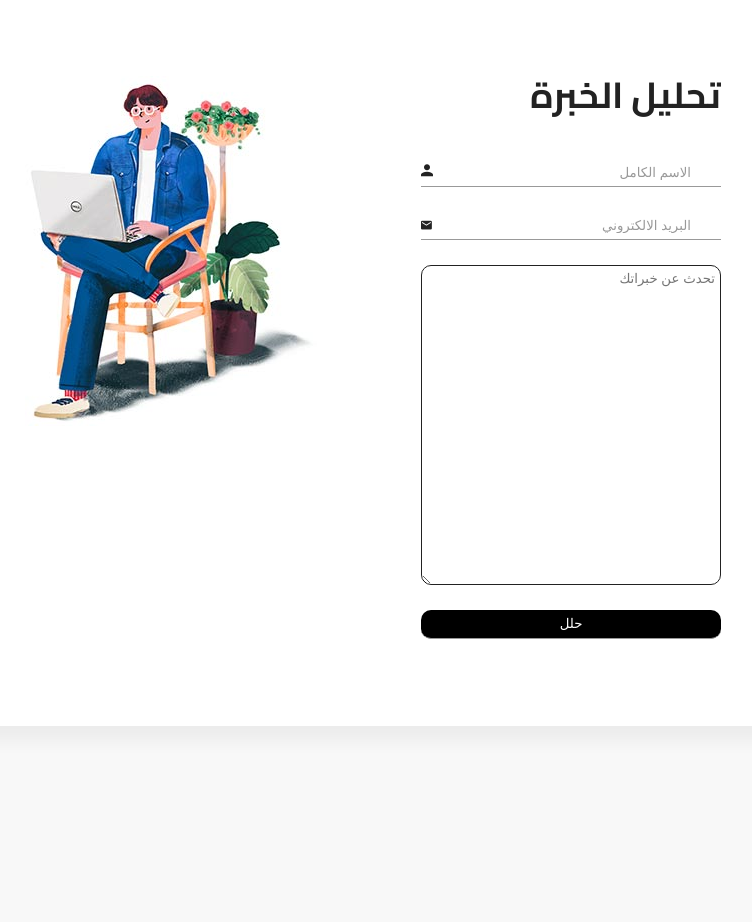
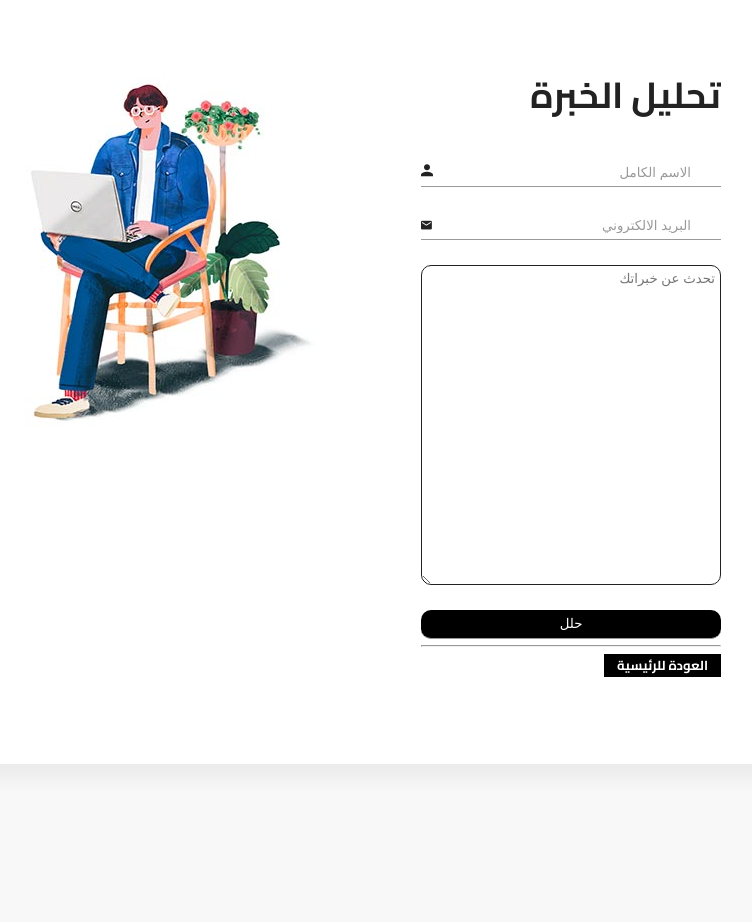
Before and after one commit to MajidHws/bc1-hr, a Flask app: page /exp in a window 1280 px wide. Shown: the part 159-1081 px from the top of the page, without its empty margins (279-1031 px from the left). Before the commit the page ends 798 px from the top, so only its background shows below. Run offline with Flask 2, Linux system fonts and the light colour scheme; some web fonts are replaced.

Commit message:
first commit

```diff
--- a/templates/all.html
+++ b/templates/all.html
@@ -90,8 +90,6 @@
                             </form>
                             <hr>
                             <div class="form-group">
-                                <!-- <input type="submit" class="sub-btn" value="العودة للرئيسية"> -->
-
                                 <a href="/" class="goHome">العودة للرئيسية</a>
                             </div>
 
--- a/templates/exp.html
+++ b/templates/exp.html
@@ -49,8 +49,8 @@
     <div class="container">
         <div class="signin-content">
             <div class="signin-image">
-                        <figure><img src="{{url_for('static', filename='images/signin-image.jpg')}}"
-                                alt="sing up image"></figure>
+                <figure><img src="{{url_for('static', filename='images/signin-image.jpg')}}" alt="sing up image">
+                </figure>
                 <!-- <a href="#" class="signup-image-link">Create an account</a> -->
             </div>
 
@@ -61,16 +61,15 @@
                     <form action="/result" method="POST">
                         <div class="form-group">
                             <label for="name"><i class="zmdi zmdi-account material-icons-name"></i></label>
-                                    <input type="text" name="name" id="name" placeholder="الاسم الكامل"/>
+                            <input type="text" name="name" id="name" placeholder="الاسم الكامل" />
                         </div>
                         <div class="form-group">
                             <label for="email"><i class="zmdi zmdi-email"></i></label>
-                                    <input type="email" name="email" id="email" placeholder="البريد الالكتروني"/>
+                            <input type="email" name="email" id="email" placeholder="البريد الالكتروني" />
                         </div>
                         <div class="form-group">
                             <label for="pass"></label>
-                                    <textarea row="12" name="content" id="pass"
-                                        placeholder="تحدث عن خبراتك"></textarea>
+                            <textarea row="12" name="content" id="pass" placeholder="تحدث عن خبراتك"></textarea>
                         </div>
 
                         <div class="form-group">
@@ -78,7 +77,10 @@
 
                         </div>
                     </form>
-
+                    <hr>
+                    <div class="form-group">
+                        <a href="/" class="goHome">العودة للرئيسية</a>
+                    </div>
                 </div>
             </div>
         </div>
--- a/templates/major.html
+++ b/templates/major.html
@@ -80,7 +80,10 @@
 
                         </div>
                     </form>
-
+                    <hr>
+                    <div class="form-group">
+                        <a href="/" class="goHome">العودة للرئيسية</a>
+                    </div>
                 </div>
             </div>
         </div>
--- a/templates/skills.html
+++ b/templates/skills.html
@@ -90,7 +90,10 @@
 
                         </div>
                     </form>
-
+                    <hr>
+                    <div class="form-group">
+                        <a href="/" class="goHome">العودة للرئيسية</a>
+                    </div>
                 </div>
             </div>
         </div>
```
Lines whose indentation alone changed are shown as unchanged.
